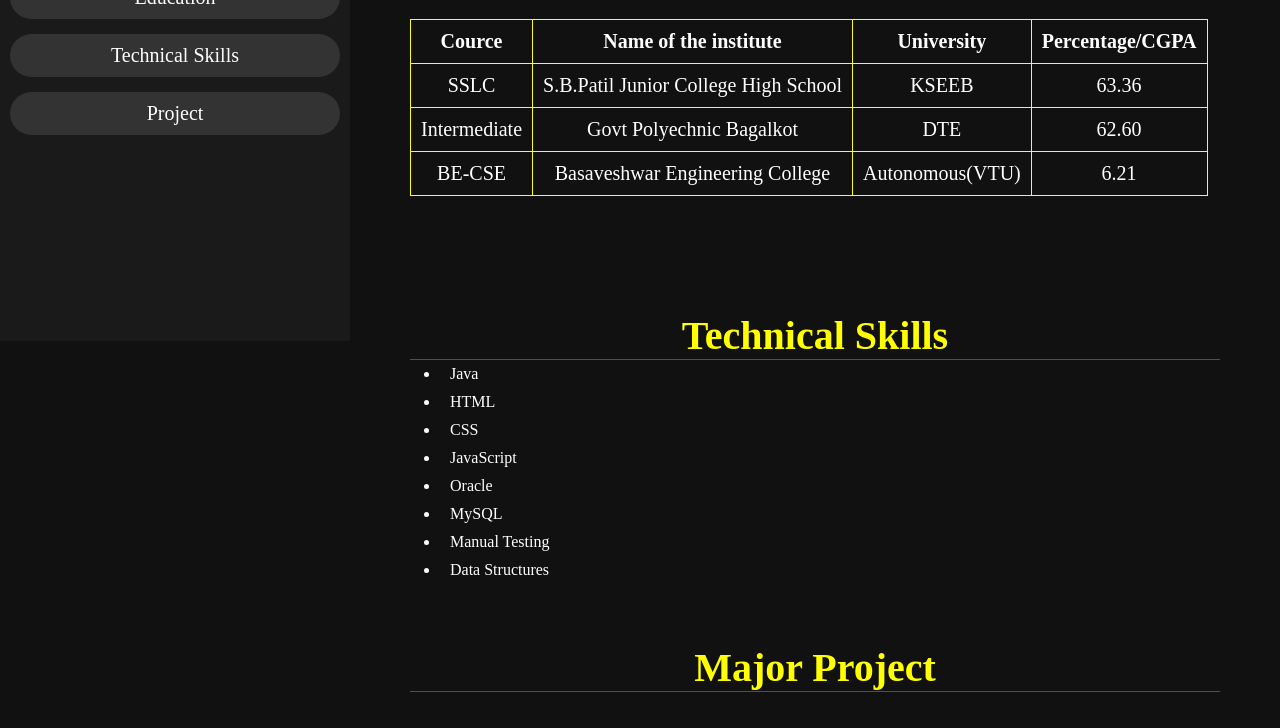
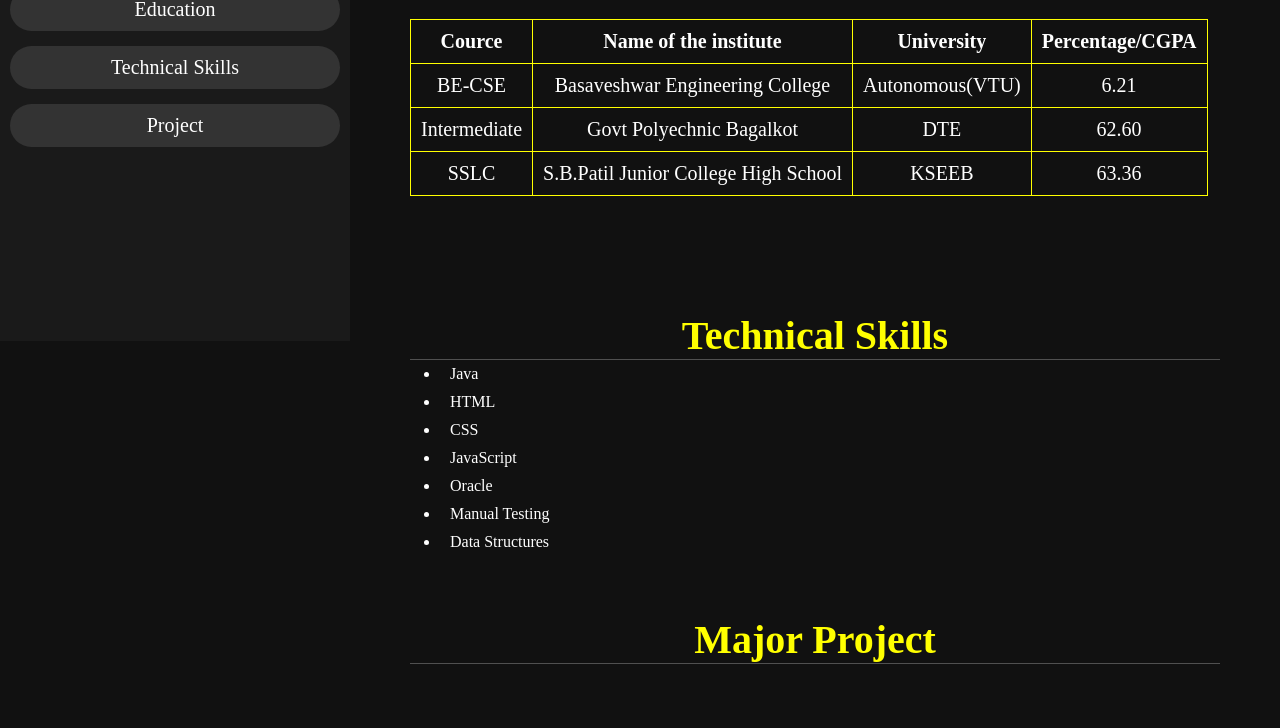
Before and after one commit to Rajani415/Resume3.guithub.io, a plain HTML site: page index.html in a window 1280 px wide. Shown: the part 459-1187 px from the top of the page. Drawn offline with Linux system fonts and the light colour scheme.

Commit message:
Update index.html

```diff
--- a/index.html
+++ b/index.html
@@ -12,11 +12,12 @@
        <div class="user">
        <img src="photo.jpg">
        <h5 class="nm">Rajani Mareppa</h5>
+        <h5 class="nm">FullStack Developer</h5>
        <p class="jb">Student</p>
        </div>
        <nav class="nv">
           <ul>
-             <li><a href="#Details">Details</a></li>
+             <li><a href="#Details">Academics Details</a></li>
              <li><a href="#Education">Education</a></li>
              <li><a href="#Technical Skills">Technical Skills</a></li>
              <li><a href="#Project">Project</a></li>
@@ -44,11 +45,11 @@
             <th>University</th>
             <th>Percentage/CGPA</th>
         </tr>
-        <tr>
-            <td>SSLC</td>
-            <td>S.B.Patil Junior College  High School</td>
-            <td>KSEEB</td>
-            <td>63.36</td>
+        <tr> <td>BE-CSE</td>
+            <td>Basaveshwar Engineering College</td>
+            <td>Autonomous(VTU)</td>
+            <td>6.21</td>
+
         </tr>
         <tr>
             <td>Intermediate</td>
@@ -57,10 +58,11 @@
             <td>62.60</td>
         </tr>
         <tr>
-            <td>BE-CSE</td>
-            <td>Basaveshwar Engineering College</td>
-            <td>Autonomous(VTU)</td>
-            <td>6.21</td>
+             <td>SSLC</td>
+            <td>S.B.Patil Junior College  High School</td>
+            <td>KSEEB</td>
+            <td>63.36</td>
+
         </tr>
     </table>
 </section>
@@ -74,7 +76,6 @@
         <li>CSS</li>
         <li>JavaScript</li>
         <li>Oracle</li>
-        <li>MySQL</li>
         <li>Manual Testing</li>
         <li>Data Structures</li>
     </ul>
```
